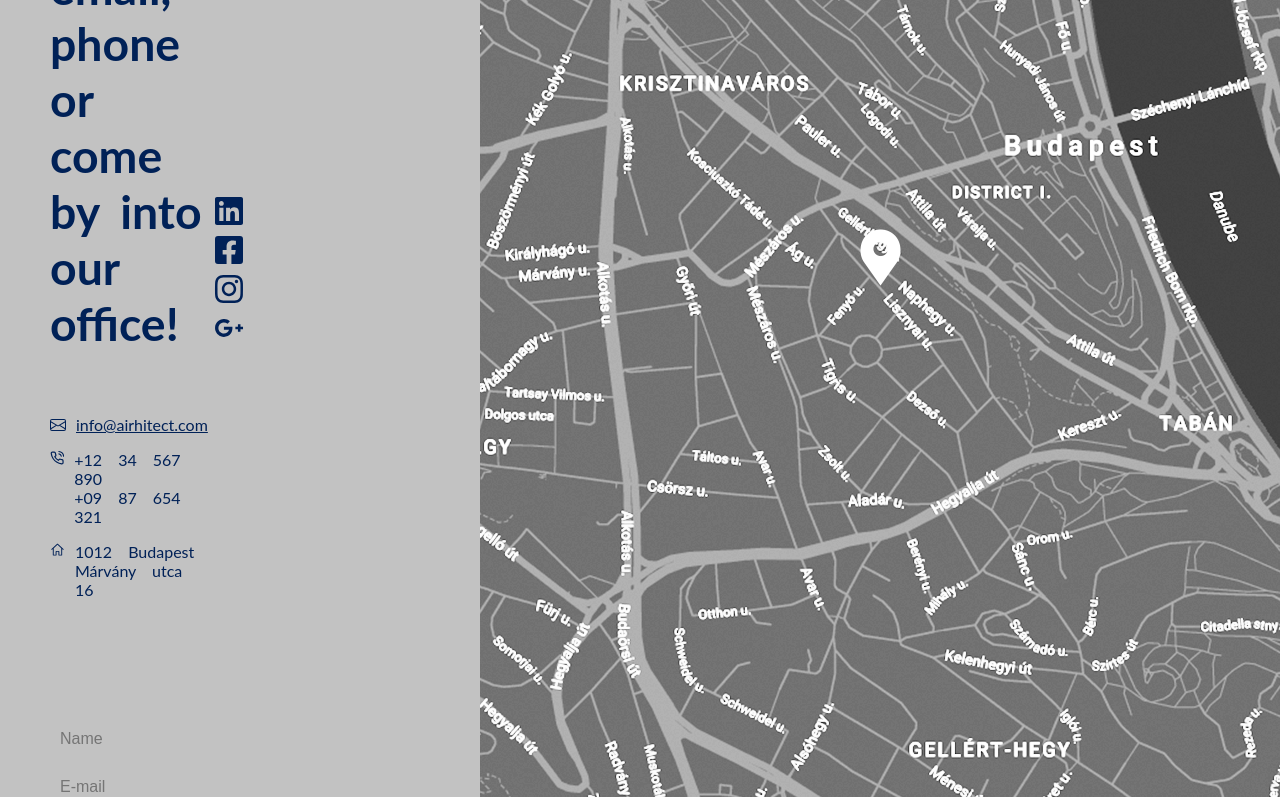
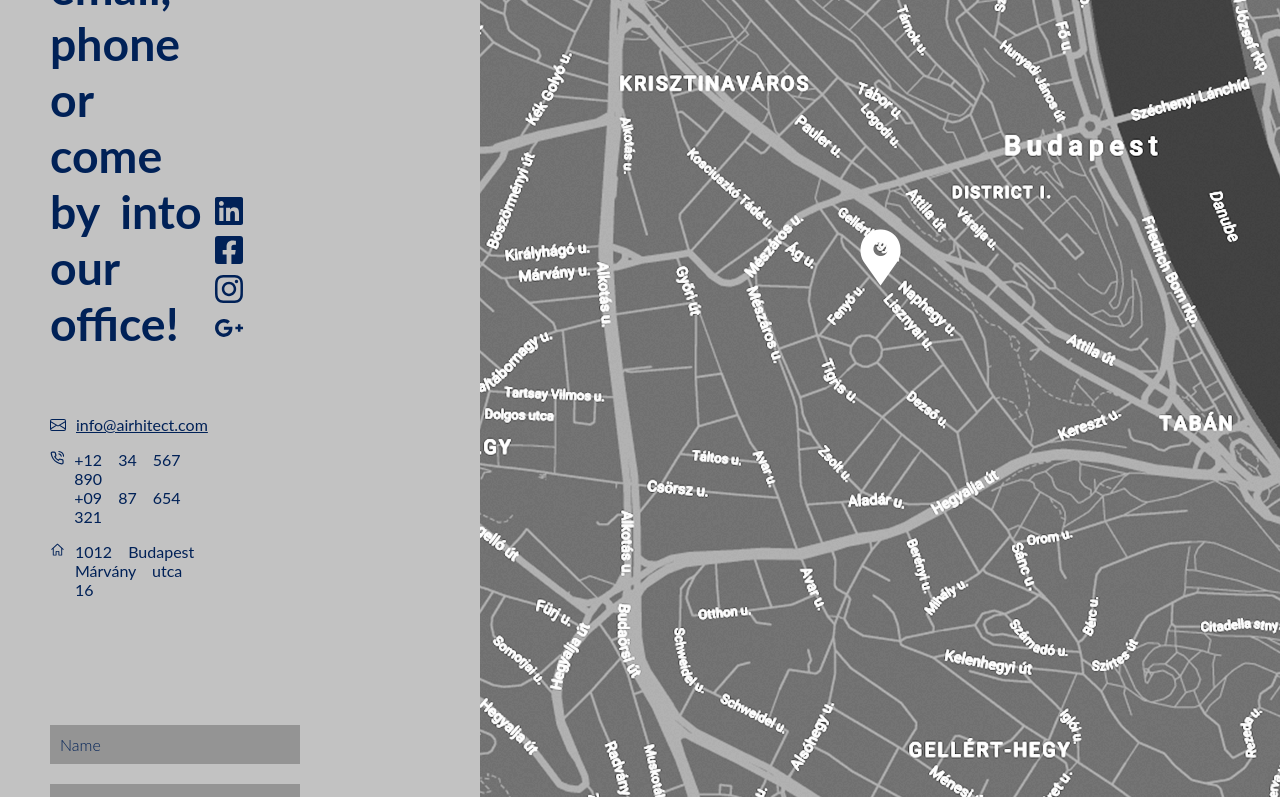
Before and after one commit to pedrokuper/the-8-agency-challenge, a React (Create React App) app: page /contact in a window 1280 px wide. Shown: the part 252-1052 px from the top of the page. Built offline with nearby package versions, Linux system fonts and the light colour scheme.

Commit message:
Added pseudoclass for placeholders. Changed color value

```diff
--- a/src/components/Input/Input.module.scss
+++ b/src/components/Input/Input.module.scss
@@ -3,10 +3,17 @@
 .inputContainer {
   .input {
     font-size: 1rem;
-    padding: 5px 10px;
+    padding: 10px 10px;
     color: $secondary;
-    background-color: $inputs;
+    background-color: #949494;
     margin: 10px 0px;
     border: none;
+    width: 250px;
+    font-family: "Lato", sans-serif;
+    font-weight: 300;
+
+    &::placeholder {
+      color: $secondary;
+    }
   }
 }
```
